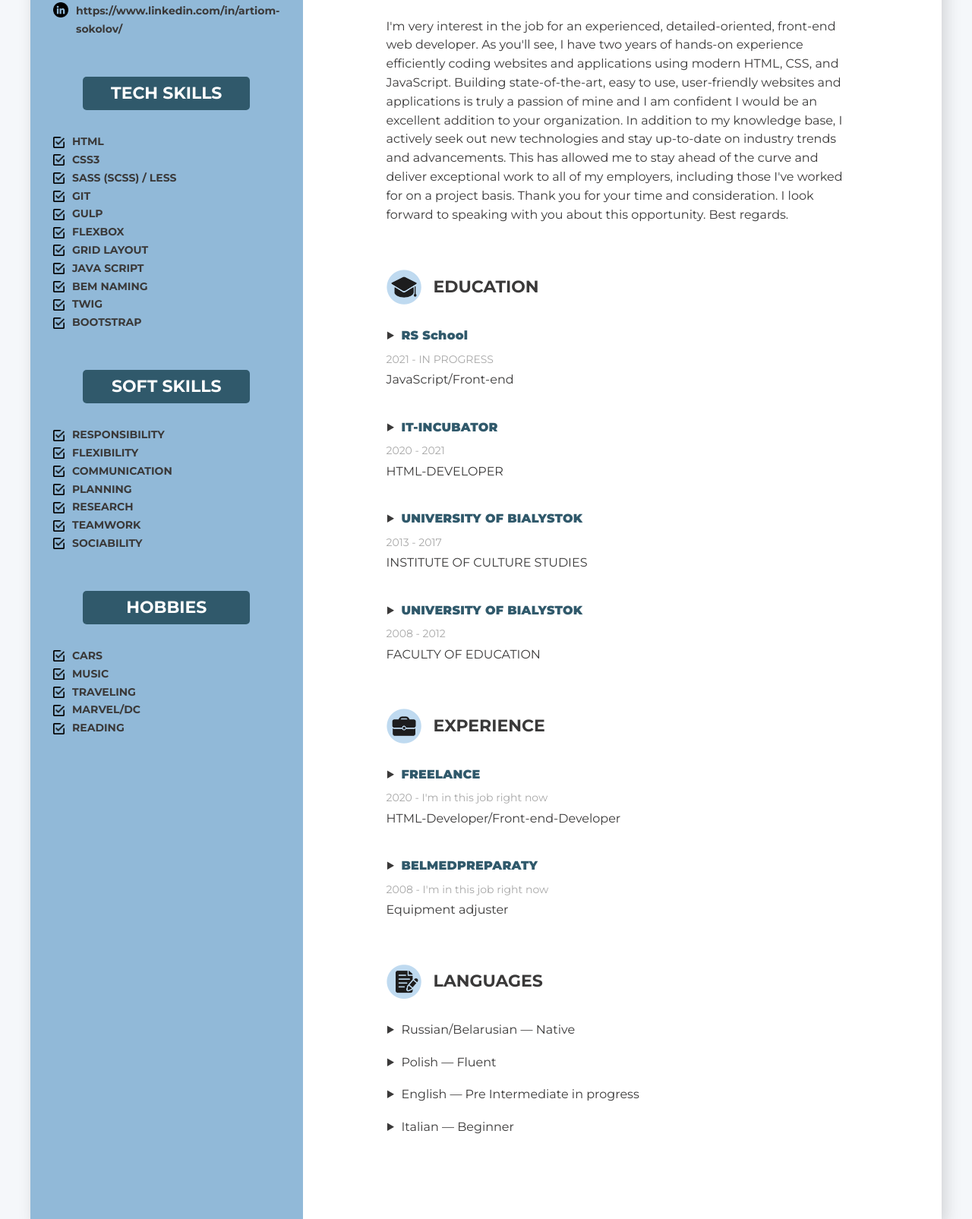
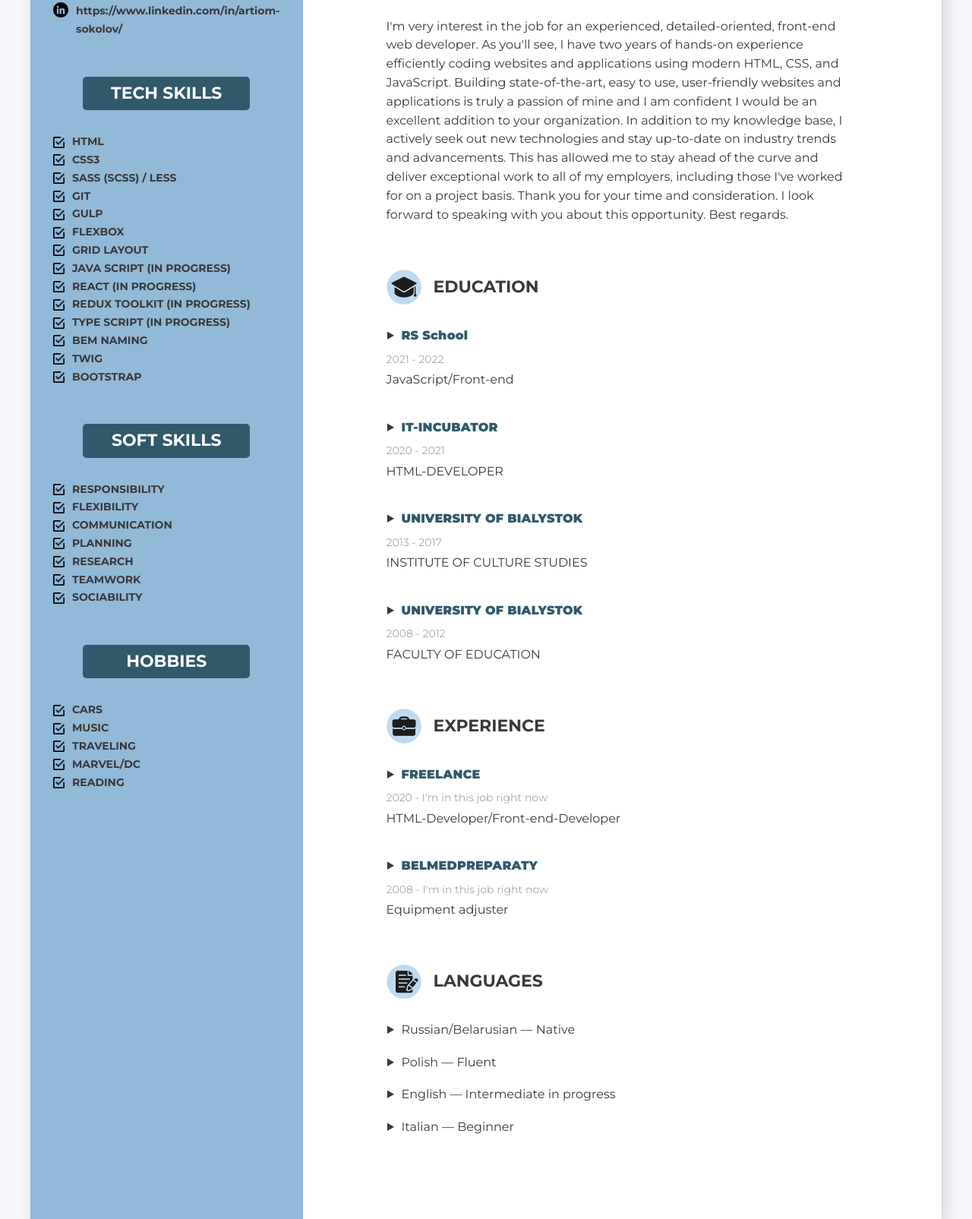
Before and after one commit to 8807010/my_cv, a plain HTML site: page index.html in a window 1280 px wide. Shown: the part 385-1990 px from the top of the page at 76% size. Drawn offline with Linux system fonts and the light colour scheme; a web font is replaced by a local one.

Commit message:
fix informacion

```diff
--- a/index.html
+++ b/index.html
@@ -6,7 +6,7 @@
     <meta http-equiv="X-UA-Compatible" content="IE=edge">
     <meta name="viewport" content="width=device-width, initial-scale=1.0">
     <link rel="stylesheet" href="./style.css">
-    <link rel="shotcut icob" href="./images/favicon.ico">
+    <link rel="shotcut icon" href="./images/favicon.png">
     <link rel="preconnect" href="https://fonts.googleapis.com">
     <link rel="preconnect" href="https://fonts.gstatic.com" crossorigin>
     <link
@@ -80,7 +80,10 @@
                         <li class="tech__item item">GULP</li>
                         <li class="tech__item item">FLEXBOX</li>
                         <li class="tech__item item">GRID LAYOUT</li>
-                        <li class="tech__item item">JAVA SCRIPT</li>
+                        <li class="tech__item item">JAVA SCRIPT (in progress)</li>
+                        <li class="tech__item item">REACT (in progress)</li>
+                        <li class="tech__item item">REDUX TOOLKIT (in progress)</li>
+                        <li class="tech__item item">TYPE SCRIPT (in progress)</li>
                         <li class="tech__item item">BEM NAMING</li>
                         <li class="tech__item item">TWIG</li>
                         <li class="tech__item item">BOOTSTRAP</li>
@@ -140,7 +143,7 @@
 
                     <li class="educacion__item">
                         <p class="educacion__university">RS School</p>
-                        <span class="educacion__year">2021 - IN PROGRESS</span>
+                        <span class="educacion__year">2021 - 2022</span>
                         <span class="educacion__faculty">JavaScript/Front-end</span>
                     </li>
 
@@ -196,7 +199,7 @@
                         Polish — Fluent
                     </li>
                     <li class="languages__item">
-                        English — Pre Intermediate in progress
+                        English — Intermediate in progress
                     </li>
                     <li class="languages__item">
                         Italian — Beginner
```
Also changed, not shown: images/favicon.png (added).
